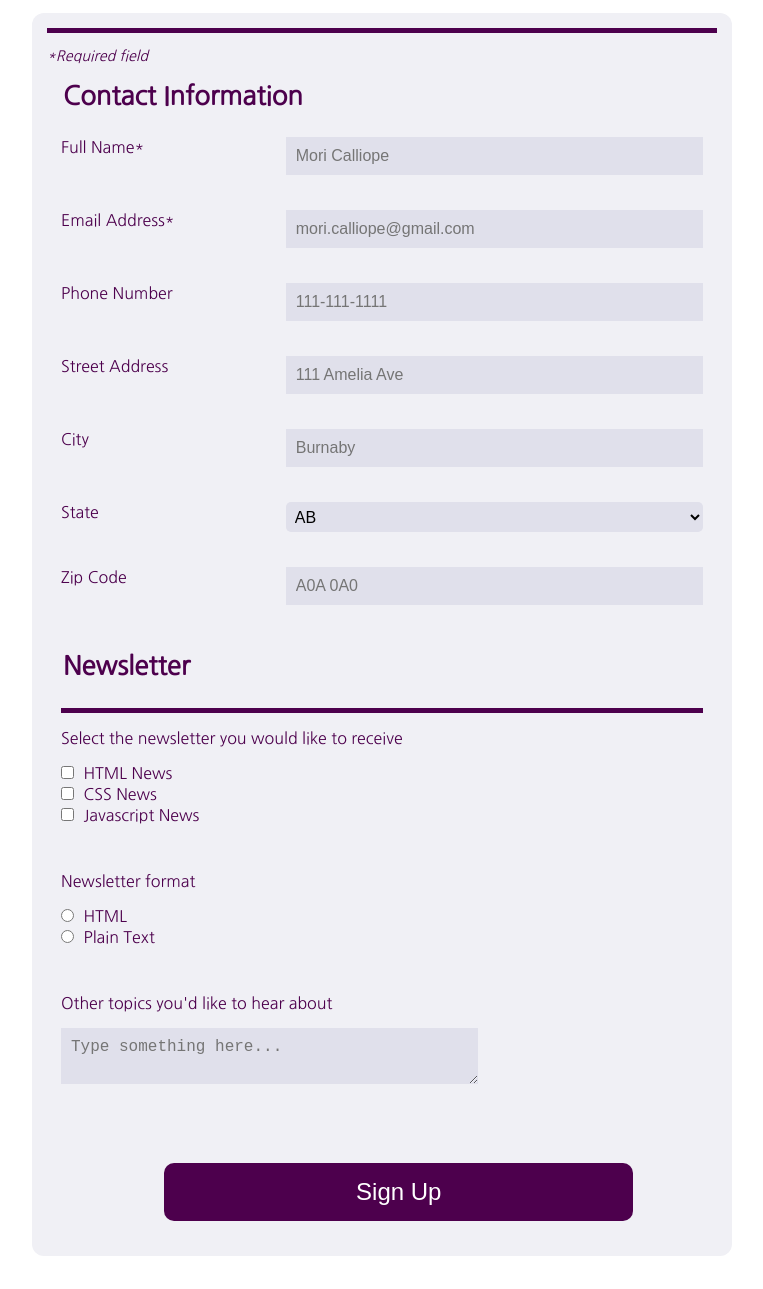
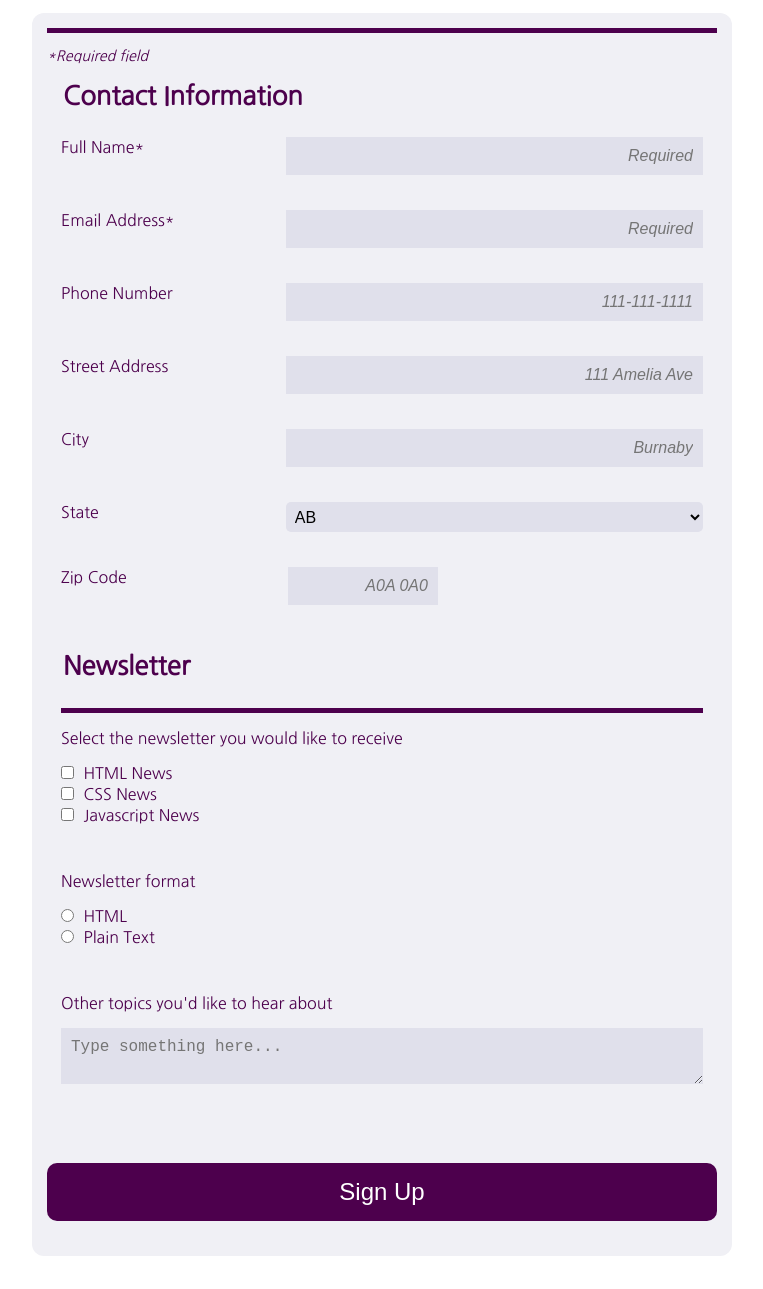
Before and after one commit to vivianyuxizhao/techdegree-project-3, a plain HTML site: page index.html in a window 1280 px wide. Shown: the part 141-1430 px from the top of the page, without its empty margins (258-1021 px from the left). Drawn offline with Linux system fonts and the light colour scheme.

Commit message:
update for placeholder, mobile-first CSS, textarea size, CSS transitionupdates

```diff
--- a/index.html
+++ b/index.html
@@ -29,10 +29,10 @@ link: https://www.w3schools.com/howto/tryit.asp?font=Nanum%20Gothic -->
                         <legend class="main_legend">Contact Information</legend>
 
                         <label for="name">Full Name*</label>
-                        <input type="text" id="name" name="user_name" placeholder="Mori Calliope" required>
+                        <input type="text" id="name" name="user_name" placeholder="Required" required>
 
                         <label for="mail">Email Address*</label>
-                        <input type="email" id="mail" name="user_email" placeholder="mori.calliope@gmail.com" required>
+                        <input type="email" id="mail" name="user_email" placeholder="Required" required>
 
                         <label for="phone">Phone Number</label>
                         <input type="tel" id="phone" name="user_phone" placeholder="111-111-1111">
--- a/style.css
+++ b/style.css
@@ -59,13 +59,17 @@ select {
     margin-bottom: 25px;
     background-color: #e0e0eb;
     margin-bottom: 35px;
-
+    width: 100%;
 }
 
 input[type="radio"],
 input[type="checkbox"] {
     margin: 0 5px 10px 0;
+}
 
+#zip {
+    width: 50%;
+    float: left;
 }
 
 fieldset {
@@ -127,6 +131,7 @@ button {
     border-radius: 10px;
     margin-bottom: 20px;
     border: none;
+    width: 100%;
 }
 
 #req {
@@ -136,6 +141,11 @@ button {
 
 }
 
+input[placeholder] {
+    text-align-last: right;
+    font-style: italic;
+}
+
 /* Footer Styles */
 
 footer {
@@ -143,7 +153,13 @@ footer {
     font-style: italic;
 }
 
-/* Focus state Styles */
+/* Focus State/CSS Transition Styles */
+
+input,
+textarea {
+    transition: outline 0.5s, background-color 0.5s, transform 1s;
+    transition-timing-function: ease-in-out;
+}
 
 input:focus,
 textarea:focus {
@@ -153,24 +169,8 @@ textarea:focus {
 
 
 
-/* Media Queries for 767px and below */
+/* Media Queries for 768px and above */
 
-@media (max-width: 767px) {
-    input[type="text"],
-    input[type="email"],
-    input[type="tel"],
-    textarea,
-    select {
-        width: 100%;
-
-    }
-
-    button {
-        width: 100%;
-    }
-
-/* Media Queries for 768px and above */
-}
 
 @media (min-width: 768px) {
 
@@ -182,10 +182,13 @@ textarea:focus {
     input[type="text"],
     input[type="email"],
     input[type="tel"],
-    textarea,
     select {
         width: 65%;
 
+    }
+
+    textarea {
+        width: 100%;
     }
 
     form {
@@ -208,9 +211,14 @@ textarea:focus {
     }
 
     button {
-        width: 70%;
-        margin-left: 17.5%;
+        width: 100%;
         max-width: 800px;
     }
 
+    #zip {
+        display: block;
+        margin-left: 22%;
+        max-width: 150px;
+    }
+
 }
```
